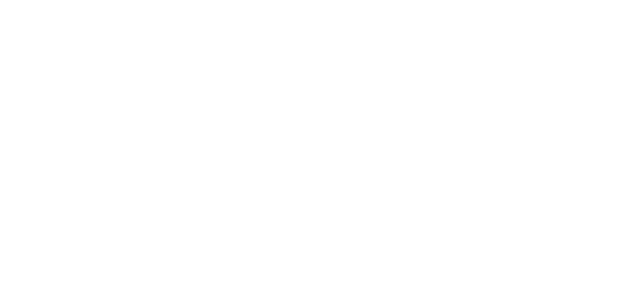
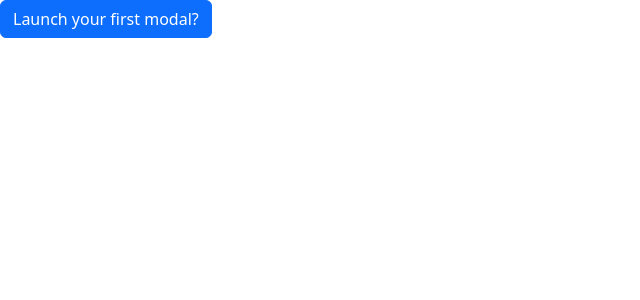
Before and after one commit to driedapps/driedapps.github.io, a PHP site: page / in a window 1280 px wide. Before the commit the part shown is empty. Shown: the top 300 px of the page, without its empty margins (0-640 px from the left). Run offline with PHP 8.4, Linux system fonts and the light colour scheme.

Commit message:
updating css

```diff
--- a/css/style.css
+++ b/css/style.css
@@ -2,7 +2,3 @@ main {
     min-width: 250px;
     padding-right: 4em;
   }
-
-.selector-for-some-widget {
-    box-sizing: content-box;
-  }
--- a/index.html
+++ b/index.html
@@ -12,18 +12,23 @@
   </head>
   <body>
 
-    <div class="modal" id="myModal" tabindex="-1">
+    <button type="button" class="btn btn-primary" data-bs-toggle="modal" data-bs-target="#myModal">
+      Launch your first modal?
+    </button>
+
+    <!-- Modal -->
+    <div class="modal fade" id="myModal" tabindex="-1" aria-labelledby="myModalLabel" aria-hidden="true">
       <div class="modal-dialog">
         <div class="modal-content">
           <div class="modal-header">
-            <h5 class="modal-title">My Modal</h5>
-            <button type="button" class="btn-close" data-bs-dismiss="#myModal" aria-label="Close"></button>
+            <h1 class="modal-title fs-5" id="myModalLabel">my title goes here</h1>
+            <button type="button" class="btn-close" data-bs-dismiss="modal" aria-label="Close"></button>
           </div>
           <div class="modal-body">
-            <p>will this ever work?</p>
+            did it work?
           </div>
           <div class="modal-footer">
-            <button type="button" class="btn btn-secondary" data-bs-dismiss="#myModal">Close</button>
+            <button type="button" class="btn btn-secondary" data-bs-dismiss="modal">Close</button>
             <button type="button" class="btn btn-primary">Save changes</button>
           </div>
         </div>
```
